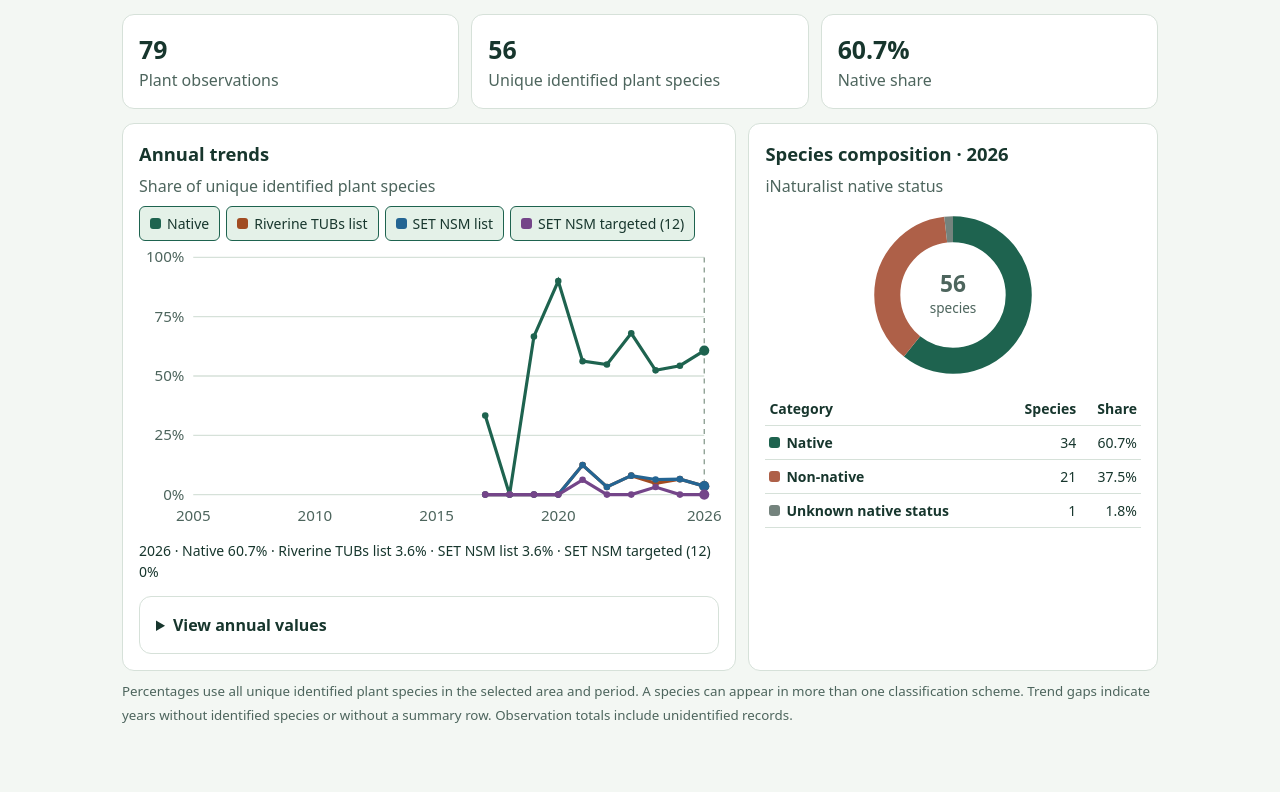
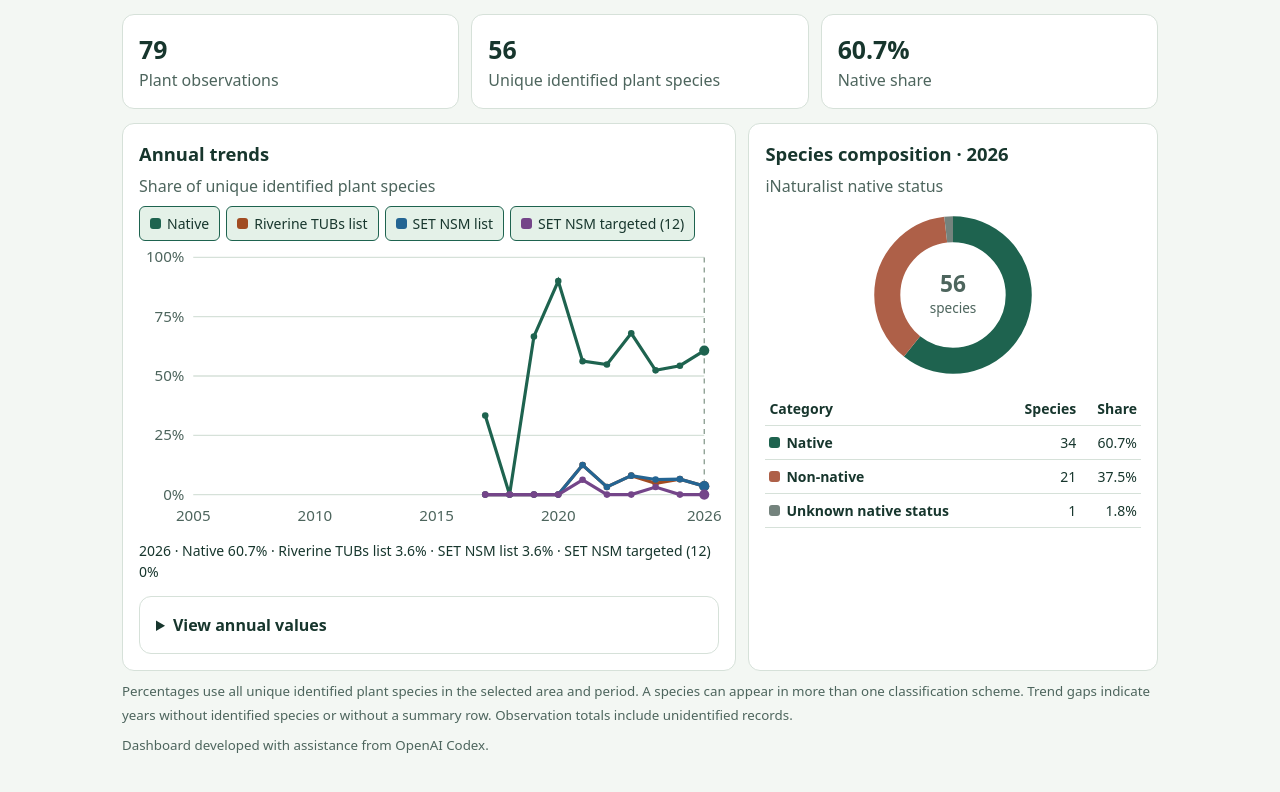
Before and after one commit to pc-han88/NativeSpecies-dashboard, a plain HTML site: page index.html in a window 1280 px wide. Shown: the part 437-1229 px from the top of the page. Drawn offline with Linux system fonts and the light colour scheme; no server answers.

Commit message:
Add files via upload

```diff
--- a/index.html
+++ b/index.html
@@ -72,6 +72,7 @@ details{margin-top:14px}summary{cursor:pointer;font-weight:650}input{max-width:1
 </div>
 <p><small>Percentages use all unique identified plant species in the selected area and period. A species can appear in more than one classification scheme. Trend gaps indicate years without identified species or without a summary row. Observation totals include unidentified records.</small></p>
 </div>
+<footer><p><small>Dashboard developed with assistance from OpenAI Codex.</small></p></footer>
 </main>
 <script>
 "use strict";
```
